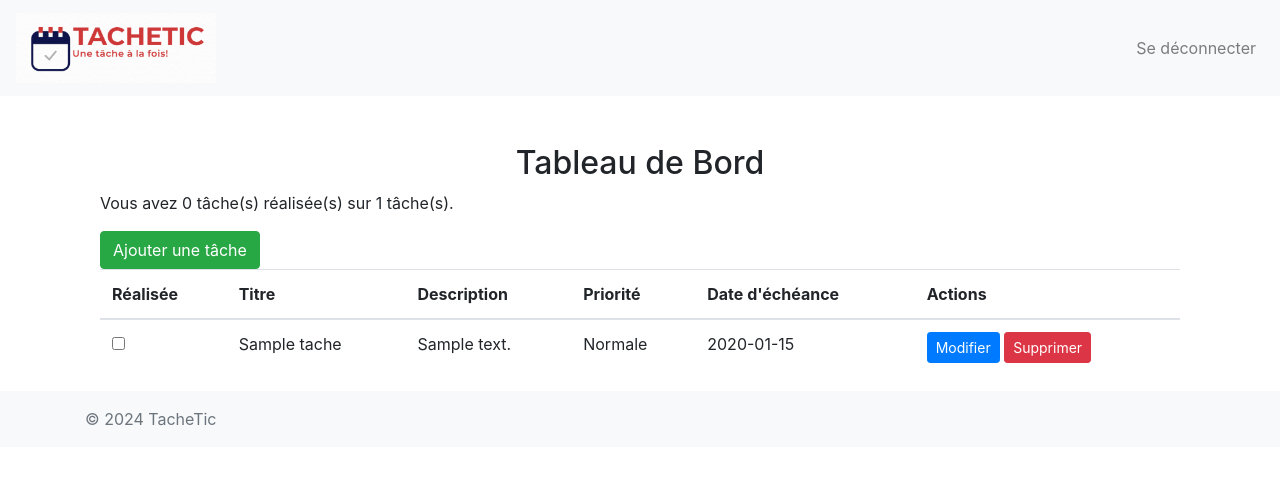
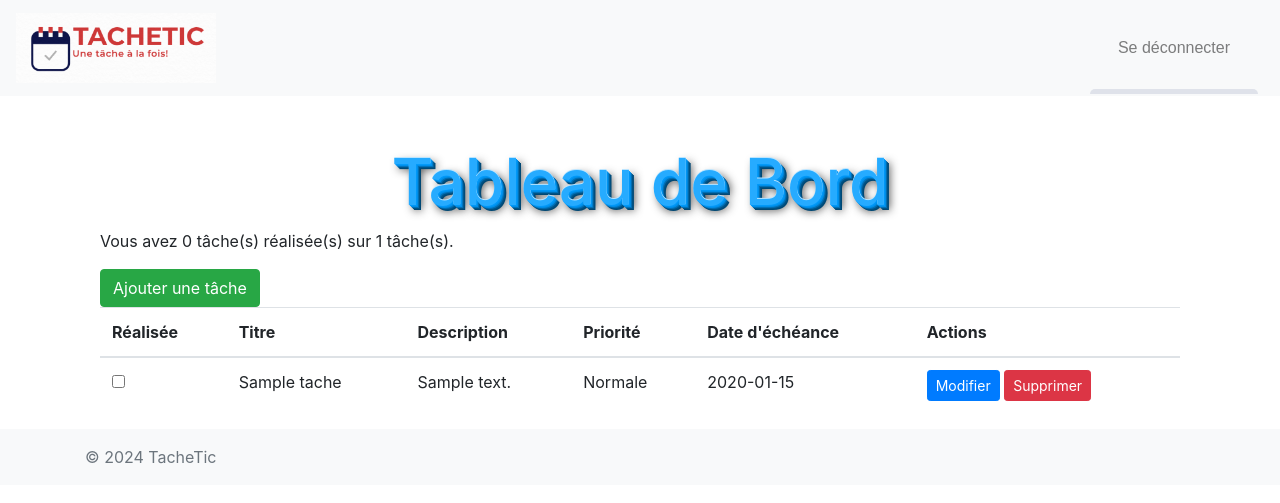
Before and after one commit to swandrn/gestion-de-taches, a PHP site: page / in a window 1280 px wide. Shown: the top 503 px of the page. Run offline with PHP 8.4, Linux system fonts and the light colour scheme; the visitor is signed in with stand-in values (Sample User, id 1); tables that the repository leaves empty hold one stand-in row (values such as "Sample post"); data that the repository does not hold is empty; some libraries are stand-ins or nearby versions.

Commit message:
style navbar et h2

```diff
--- a/Views/dashboard.php
+++ b/Views/dashboard.php
@@ -1,5 +1,6 @@
 <?php include 'header.php'; ?>
 <div class="container mt-5">
+
     <h2 class="text-center">Tableau de Bord</h2>
     <p>Vous avez <span id="completedCount">0</span> tâche(s) réalisée(s) sur <span id="totalCount"><?php echo count($tasks); ?></span> tâche(s).</p>
     <a href="index.php?action=add_task" class="btn btn-success">Ajouter une tâche</a>
@@ -42,8 +43,8 @@
                     </td>
                     <td><?php echo htmlspecialchars($task['date_echeance']); ?></td>
                     <td>
-                        <a href="index.php?action=edit_task&task_id=<?php echo htmlspecialchars($task['id']); ?>" class="btn btn-primary btn-sm">Modifier</a>
-                        <a href="index.php?action=delete_task&task_id=<?php echo htmlspecialchars($task['id']); ?>" class="btn btn-danger btn-sm">Supprimer</a>
+                        <a href="index.php?action=edit_task&task_id=<?php echo htmlspecialchars($task['id']); ?>" id ="btnModifier" class="btn btn-primary btn-sm">Modifier</a>
+                        <a href="index.php?action=delete_task&task_id=<?php echo htmlspecialchars($task['id']); ?>"id ="btnSupprimer" class="btn btn-danger btn-sm">Supprimer</a>
                     </td>
                 </tr>
             <?php endforeach; ?>
--- a/Views/header.php
+++ b/Views/header.php
@@ -5,6 +5,8 @@
     <meta name="viewport" content="width=device-width, initial-scale=1, shrink-to-fit=no">
     <link href="https://stackpath.bootstrapcdn.com/bootstrap/4.5.2/css/bootstrap.min.css" rel="stylesheet">
     <link href="style.css" rel="stylesheet">
+    <!-- <link href='https://fonts.googleapis.com/css?family=Oswald:300' rel='stylesheet' type='text/css'>
+    <link href="style.scss" rel="stylesheet"> -->
     <title>Gesti Tache</title>
 </head>
 <body>
--- a/style.css
+++ b/style.css
@@ -5,3 +5,49 @@
     width: 200px; /* Pour maintenir les proportions */
     vertical-align: middle; /* Ajustement vertical au centre si nécessaire */
 }
+
+/* #btnModifier {
+    background-color: pink;
+
+} */
+
+h2 {
+    font-size:4em;
+    text-shadow:#bbe5ff 0 -1px 0,
+#0098f8 1px 1px 0,
+#018de6 2px 2px 0,
+#006fb5 3px 3px 0,
+#005386 4px 4px 0,
+#004874 5px 5px 0,
+#333 5px 5px 10px;color:#26abff;
+}
+
+/* On stylise chaque élément */
+  .nav-item {
+    color: #83818c;
+    font-family: arial, sans-serif;
+    padding: 20px;
+    margin: 0 6px;
+    position: relative;
+  }
+
+/* Ici on met juste un petit élément avant chaque élément pour le rendre plus beau visuellement */
+  .nav-item:before {
+    content: "";
+    position: absolute;
+    bottom: -6px;
+    background-color: #dfe2ea;
+    height: 5px;
+    width: 100%;
+    border-radius: 8px 8px 0 0;
+    left: 0;
+    transition: .3s;
+  }
+
+  /* Avec les dernières nouveautés de CSS, on peut changer les propriétés des éléments selon des conditions avec not */
+  .nav-item:not(.is-active):hover:before {
+    bottom: 0;
+  }
+  .nav-item:not(.is-active):hover {
+    color: #333;
+  }
--- /dev/null
+++ b/style.scss
@@ -0,0 +1,21 @@
+// J'ai fait des tests mais c'est pas ouf, je laisse le fichier pour continuer à m'amuser après...
+
+@import "bourbon";
+
+body{
+  height: 100vh;
+  display: flex;
+  align-items: center;
+  justify-content: center;
+}
+
+h2{
+  font-family: 'Oswald', sans-serif;
+  text-transform: uppercase;
+  font-size: 64px;
+  text-align: center;
+}
+
+span{
+  display: inline-block;
+}
```
Also changed, not shown: script.js (line endings or trailing spaces).
